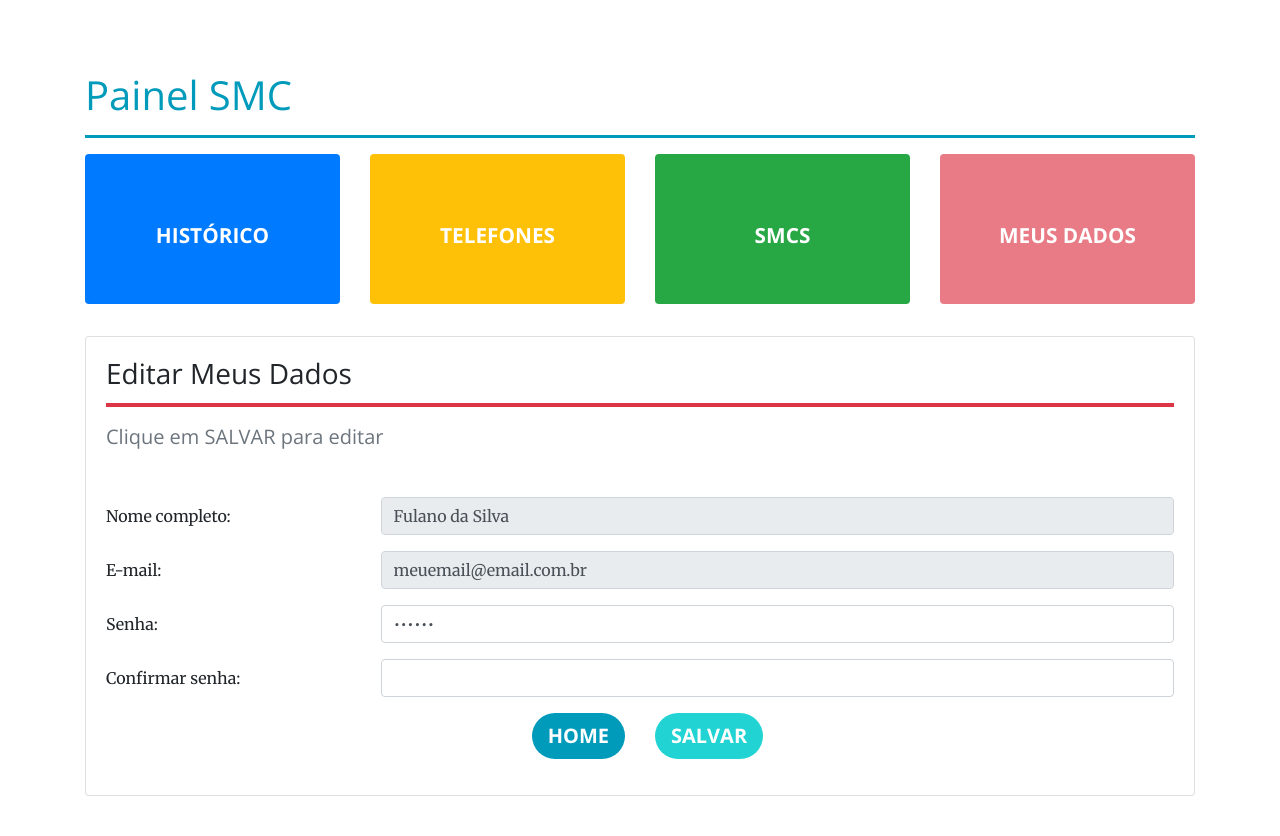
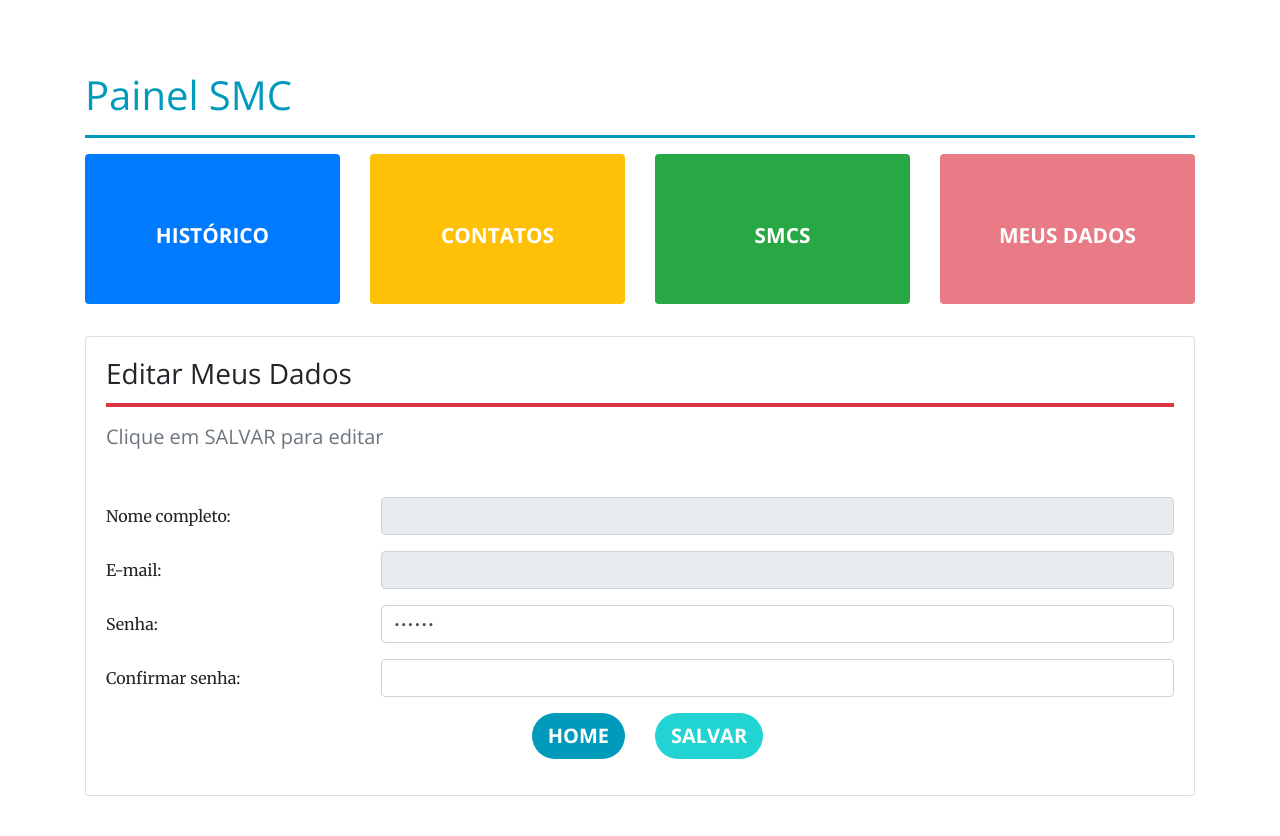
Before and after one commit to PI1-2018-2/smart-medicine-cup, a Django app: page /dashboard/edit_registration/ in a window 1280 px wide. Shown: the part 57-893 px from the top of the page. Run offline with Django 3.2, Linux system fonts and the light colour scheme; some libraries are stand-ins or nearby versions.

Commit message:
Update menu with infomation

```diff
--- a/smart_medicine_cup_backend/dashboard/templates/edit_registration.html
+++ b/smart_medicine_cup_backend/dashboard/templates/edit_registration.html
@@ -32,13 +32,13 @@
                 <div class="form-group row">
                   <label for="name" class="col-lg-3 col-form-label">Nome completo:</label>
                   <div class="col-lg-9">
-                    <input type="email" class="form-control" id="name" value="Fulano da Silva" disabled>
+                    <input type="email" class="form-control" id="name" value="{{request.user.first_name}} {{request.user.last_name}}" disabled>
                   </div>
                 </div>
                 <div class="form-group row">
                   <label for="email" class="col-lg-3 col-form-label">E-mail:</label>
                   <div class="col-lg-9">
-                    <input type="email" class="form-control" id="email" value="meuemail@email.com.br" disabled>
+                    <input type="email" class="form-control" id="email" value="{{request.user.email}}" disabled>
                   </div>
                 </div>
                 <div class="form-group row">
--- a/smart_medicine_cup_backend/dashboard/templates/menu.html
+++ b/smart_medicine_cup_backend/dashboard/templates/menu.html
@@ -2,7 +2,7 @@
   <a class="btn btn-blue dashboardBtn" href="/dashboard/historic/" role="button">Histórico</a>
 </div>
 <div class="col-lg-3">
-  <a class="btn btn-warning dashboardBtn text-white" href="/dashboard/telephones/" role="button">Telefones</a>
+  <a class="btn btn-warning dashboardBtn text-white" href="/dashboard/contacts/" role="button">Contatos</a>
 </div>
 <div class="col-lg-3">
   <a class="btn btn-success dashboardBtn" href="/dashboard/smc/" role="button">SMCs</a>
```
